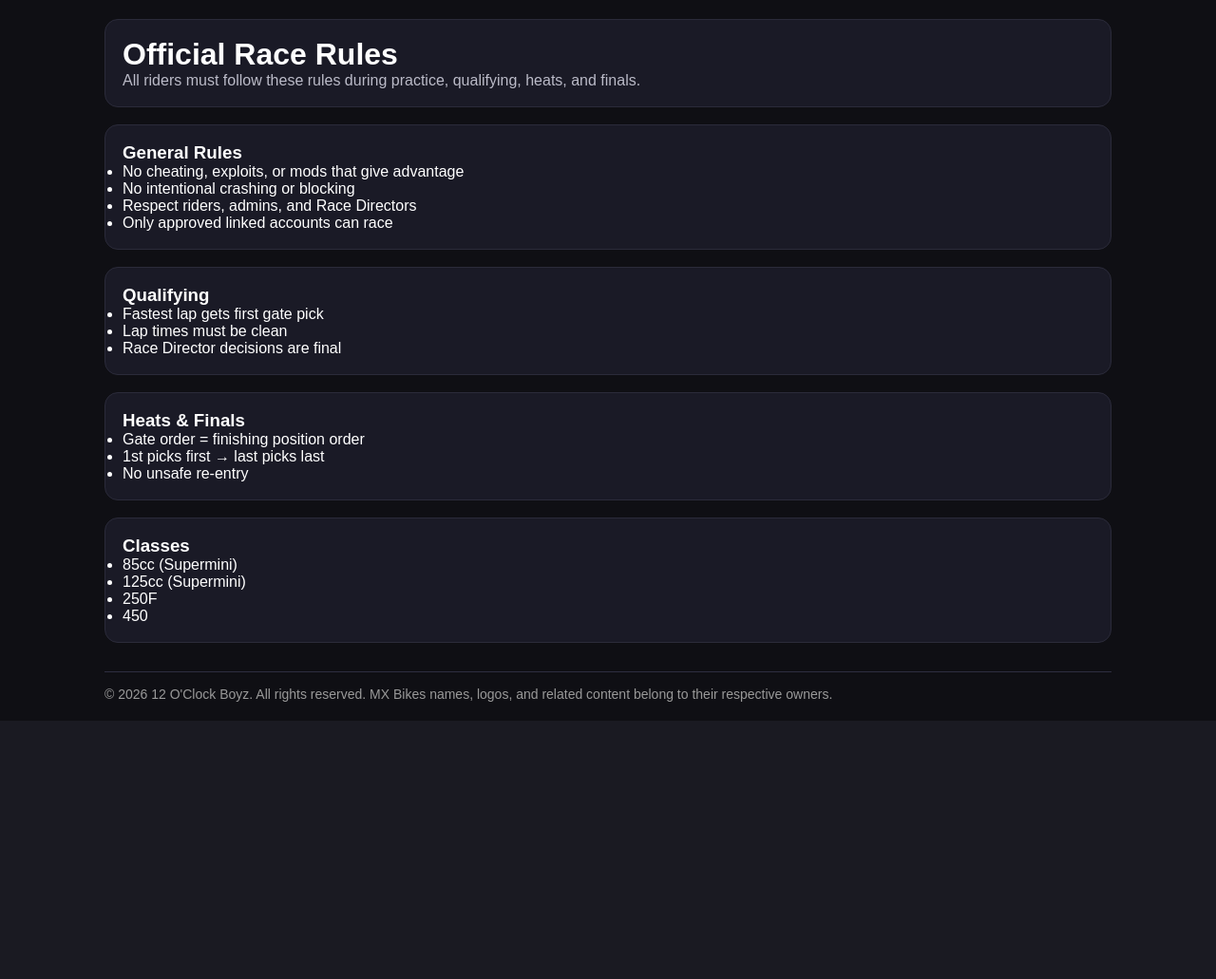
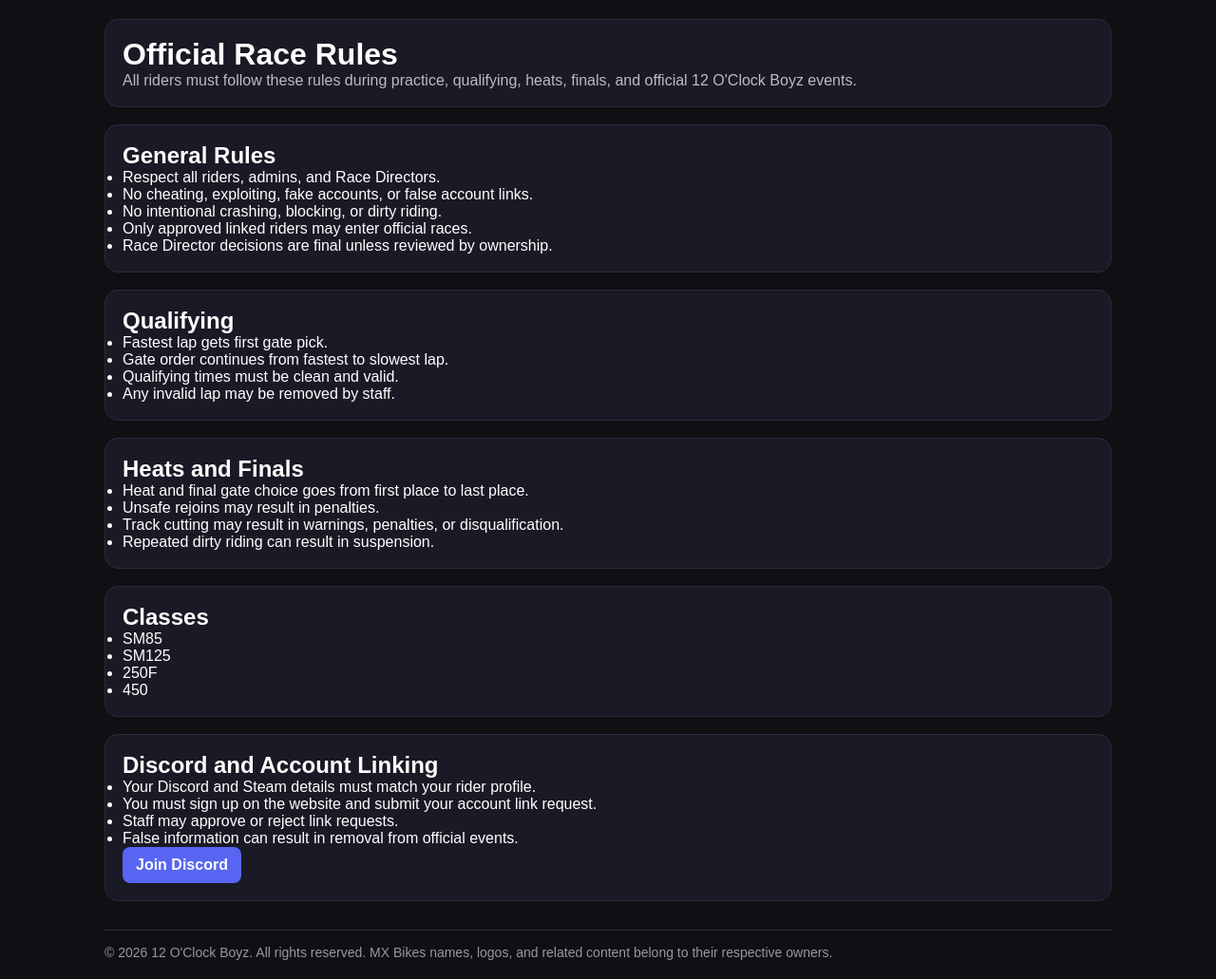
Before and after one commit to figjamfngaming-eng/12oclock-system, a Flask app: page /rules in a window 1280 px wide. Shown: the part 151-1182 px from the top of the page at 95% size. Before the commit the page ends 910 px from the top, so only its background shows below. Run offline with Flask 3, Linux system fonts and the light colour scheme; some libraries are stand-ins or nearby versions.

Commit message:
rules.html

```diff
--- a/web/templates/rules.html
+++ b/web/templates/rules.html
@@ -3,44 +3,61 @@
 {% block content %}
 <div class="card">
     <h1>Official Race Rules</h1>
-    <p class="subtle">All riders must follow these rules during practice, qualifying, heats, and finals.</p>
+    <p class="subtle">
+        All riders must follow these rules during practice, qualifying, heats, finals, and official 12 O'Clock Boyz events.
+    </p>
 </div>
 
 <div class="card">
-    <h3>General Rules</h3>
+    <h2>General Rules</h2>
     <ul>
-        <li>No cheating, exploits, or mods that give advantage</li>
-        <li>No intentional crashing or blocking</li>
-        <li>Respect riders, admins, and Race Directors</li>
-        <li>Only approved linked accounts can race</li>
+        <li>Respect all riders, admins, and Race Directors.</li>
+        <li>No cheating, exploiting, fake accounts, or false account links.</li>
+        <li>No intentional crashing, blocking, or dirty riding.</li>
+        <li>Only approved linked riders may enter official races.</li>
+        <li>Race Director decisions are final unless reviewed by ownership.</li>
     </ul>
 </div>
 
 <div class="card">
-    <h3>Qualifying</h3>
+    <h2>Qualifying</h2>
     <ul>
-        <li>Fastest lap gets first gate pick</li>
-        <li>Lap times must be clean</li>
-        <li>Race Director decisions are final</li>
+        <li>Fastest lap gets first gate pick.</li>
+        <li>Gate order continues from fastest to slowest lap.</li>
+        <li>Qualifying times must be clean and valid.</li>
+        <li>Any invalid lap may be removed by staff.</li>
     </ul>
 </div>
 
 <div class="card">
-    <h3>Heats & Finals</h3>
+    <h2>Heats and Finals</h2>
     <ul>
-        <li>Gate order = finishing position order</li>
-        <li>1st picks first → last picks last</li>
-        <li>No unsafe re-entry</li>
+        <li>Heat and final gate choice goes from first place to last place.</li>
+        <li>Unsafe rejoins may result in penalties.</li>
+        <li>Track cutting may result in warnings, penalties, or disqualification.</li>
+        <li>Repeated dirty riding can result in suspension.</li>
     </ul>
 </div>
 
 <div class="card">
-    <h3>Classes</h3>
+    <h2>Classes</h2>
     <ul>
-        <li>85cc (Supermini)</li>
-        <li>125cc (Supermini)</li>
+        <li>SM85</li>
+        <li>SM125</li>
         <li>250F</li>
         <li>450</li>
     </ul>
 </div>
+
+<div class="card">
+    <h2>Discord and Account Linking</h2>
+    <ul>
+        <li>Your Discord and Steam details must match your rider profile.</li>
+        <li>You must sign up on the website and submit your account link request.</li>
+        <li>Staff may approve or reject link requests.</li>
+        <li>False information can result in removal from official events.</li>
+    </ul>
+
+    <a class="btn btn-discord" href="{{ discord_invite_url }}" target="_blank">Join Discord</a>
+</div>
 {% endblock %}
```
